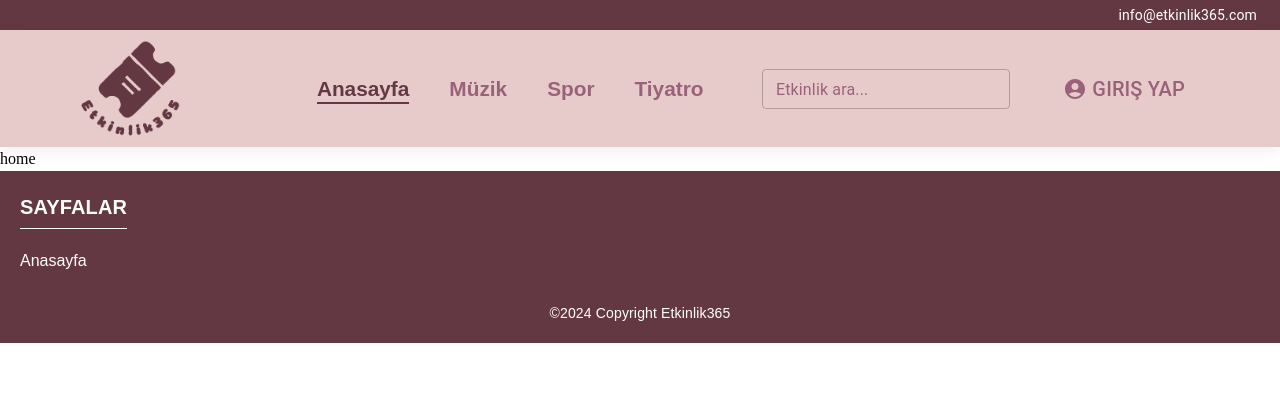
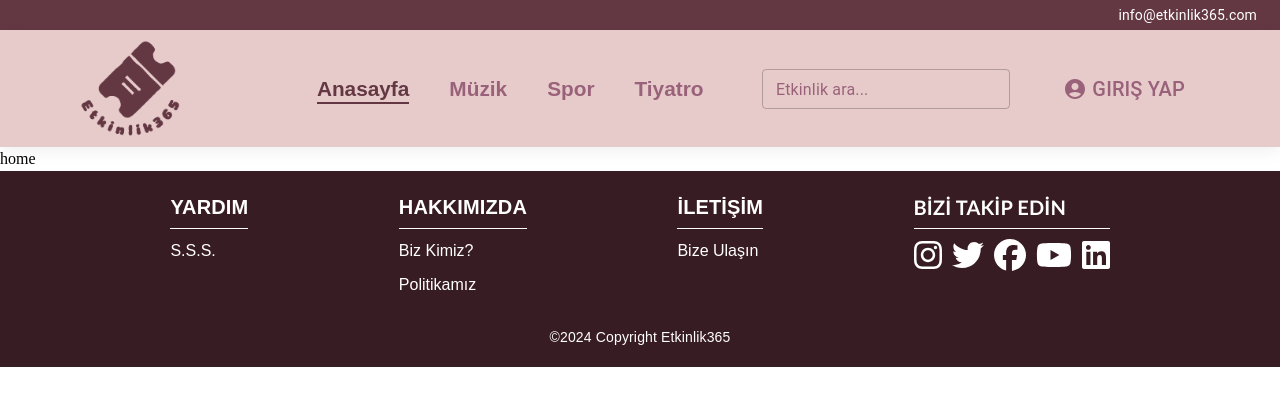
Before and after one commit to BurakKultepe/etkinlik365, a React (Create React App) app: page / in a window 1280 px wide. Shown: the top 406 px of the page. Built offline with nearby package versions, Linux system fonts and the light colour scheme.

Commit message:
New links and social media icons added to footer

```diff
--- a/package.json
+++ b/package.json
@@ -5,6 +5,9 @@
   "dependencies": {
     "@emotion/react": "^11.11.3",
     "@emotion/styled": "^11.11.0",
+    "@fortawesome/fontawesome-svg-core": "^6.5.1",
+    "@fortawesome/free-brands-svg-icons": "^6.5.1",
+    "@fortawesome/react-fontawesome": "^0.2.0",
     "@mui/icons-material": "^5.15.7",
     "@mui/material": "^5.15.7",
     "@testing-library/jest-dom": "^5.17.0",
--- a/src/components/footer/Footer.jsx
+++ b/src/components/footer/Footer.jsx
@@ -2,7 +2,8 @@ import React from 'react'
 import { Link } from "react-router-dom";
 import Typography from "@mui/material/Typography";
 import "./FooterStyle.css";
-
+import { FontAwesomeIcon } from '@fortawesome/react-fontawesome';
+import { faInstagram, faTwitter, faFacebook, faYoutube, faLinkedin } from '@fortawesome/free-brands-svg-icons';
 
 function Footer() {
   return (
@@ -11,17 +12,69 @@ function Footer() {
     <div className="footer-section">
     <div className="quick-links">
     <Typography variant="h6" color="inherit" style={{ fontWeight: "bold", borderBottom: "1px solid white", paddingBottom: "5px", fontFamily: 'Arial, Helvetica, sans-serif' }}>
-            SAYFALAR
+            YARDIM
     </Typography>
-    <ul style={{ listStyle: "none", padding: 0, marginTop: "20px" }}>
+    <ul style={{ listStyle: "none", padding: 0, marginTop: "10px" }}>
       <li>
-              <Link to="/" className="footer-link">
-                Anasayfa
+              <Link to="/sss" className="footer-link">
+                S.S.S.
               </Link>
       </li>
     </ul>
     </div>
+    <div className="quick-links">
+    <Typography variant="h6" color="inherit" style={{ fontWeight: "bold", borderBottom: "1px solid white", paddingBottom: "5px", fontFamily: 'Arial, Helvetica, sans-serif' }}>
+            HAKKIMIZDA
+    </Typography>
+    <ul style={{ listStyle: "none", padding: 0, marginTop: "10px" }}>
+      <li>
+              <Link to="/about" className="footer-link">
+                Biz Kimiz?
+              </Link>
+      </li>
+      <li>
+              <Link to="/about" className="footer-link">
+                Politikamız
+              </Link>
+      </li>
+    </ul>
     </div>
+    <div className="quick-links">
+    <Typography variant="h6" color="inherit" style={{ fontWeight: "bold", borderBottom: "1px solid white", paddingBottom: "5px", fontFamily: 'Arial, Helvetica, sans-serif' }}>
+            İLETİŞİM
+    </Typography>
+    <ul style={{ listStyle: "none", padding: 0, marginTop: "10px" }}>
+      <li>
+              <Link to="/communication" className="footer-link">
+                Bize Ulaşın
+              </Link>
+      </li>
+    </ul>
+    </div>
+    <div className="quick-links">
+    <Typography variant="h6" color="inherit" style={{ fontWeight: "bold", borderBottom: "1px solid white", paddingBottom: "5px", fontFamily: 'Optima , Helvetica, sans-serif' }}>
+            BİZİ TAKİP EDİN
+    </Typography>
+    <div className="social-media">
+    <a href="https://www.instagram.com/">
+        <FontAwesomeIcon icon={faInstagram} size='2x' color='white'/>
+      </a>
+      <a href="https://twitter.com/">
+        <FontAwesomeIcon icon={faTwitter} size='2x' color='white'/>
+      </a>
+      <a href="https://www.facebook.com/">
+        <FontAwesomeIcon icon={faFacebook} size='2x' color='white'/>
+      </a>
+      <a href="https://www.youtube.com/">
+        <FontAwesomeIcon icon={faYoutube} size='2x' color='white'/>
+      </a>
+      <a href="https://www.linkedin.com/">
+        <FontAwesomeIcon icon={faLinkedin} size='2x' color='white'/>
+      </a>
+    </div>
+    </div>
+    </div>
+
     <div className="copyright-info">
         <Typography variant="body2" color="inherit" style={{ fontFamily: 'Arial, Helvetica, sans-serif' }}>
           ©2024 Copyright Etkinlik365
--- a/src/components/footer/FooterStyle.css
+++ b/src/components/footer/FooterStyle.css
@@ -1,5 +1,5 @@
 .footer {
-    background-color: #643843; /* Koyu mavi arka plan rengi */
+    background-color: #381c23; /* Koyu mavi arka plan rengi */
     color: white; /* Yazı rengi beyaz */
     padding: 20px;
     font-family: 'Arial', 'Helvetica', sans-serif;
@@ -7,7 +7,7 @@
   }
   .footer-section {
     display: flex;
-    justify-content: space-between;
+    justify-content: space-evenly;
   }
   .quick-links ul {
     list-style: none;
@@ -30,6 +30,12 @@
     text-align: center;
     margin-top: 20px;
   }
+  .social-media{
+    display: flex;
+    justify-content: center;
+    gap: 10px;
+    padding-top: 10px;
+  }
   @media screen and (max-width: 768px) {
     .footer-section {
       flex-direction: column;
```
Also changed, not shown: src/views/public/SSS/Sss.jsx (added, +9 -0 lines), 1 other file (tests, documents, lock files or other folders).
